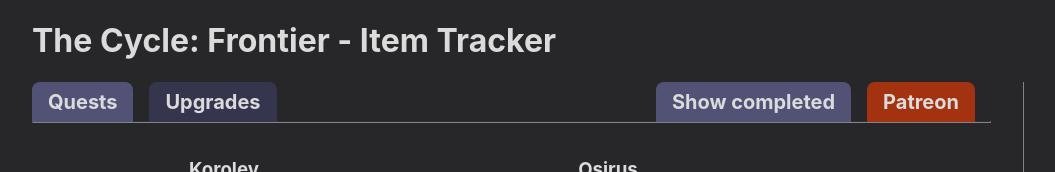
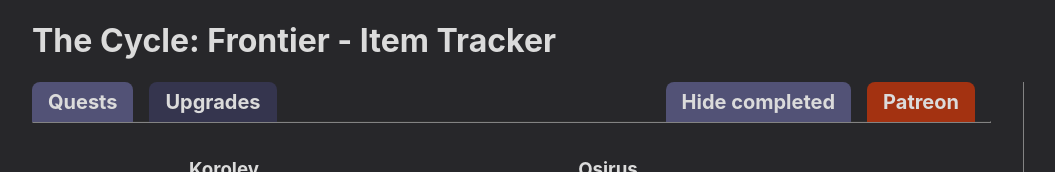
Before and after one commit to MatthewSbar/cycle-frontier-item-tracker, a React (Create React App) app: page / in a window 1280 px wide. Shown: the top 172 px of the page, without its empty margins (96-1151 px from the left). Built offline with nearby package versions, Linux system fonts and the light colour scheme.

Commit message:
fixed bug with show completed

```diff
--- a/src/App.tsx
+++ b/src/App.tsx
@@ -89,11 +89,11 @@ function App() {
   };
 
   const getLocalHideData = (): boolean => {
-    const localData = localStorage.getItem("showCompleted");
-    if (localData) {
-      return localData === "show" ? true : false;
+    const localData = localStorage.getItem("showCompleted") === "show";
+    if (!localData) {
+      return true
     }
-    return false;
+    return localStorage.getItem("showCompleted") === "show";
   };
 
   const campaignComplete = (campaign: Faction): boolean => {
```
